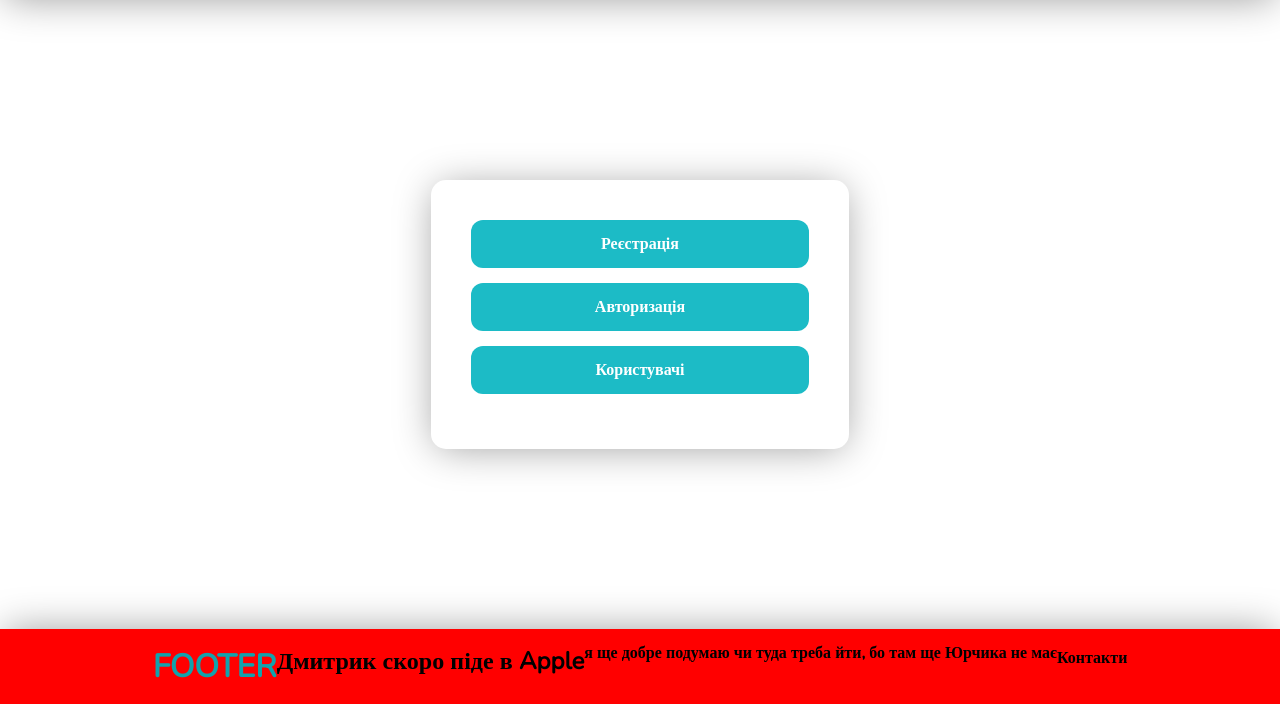
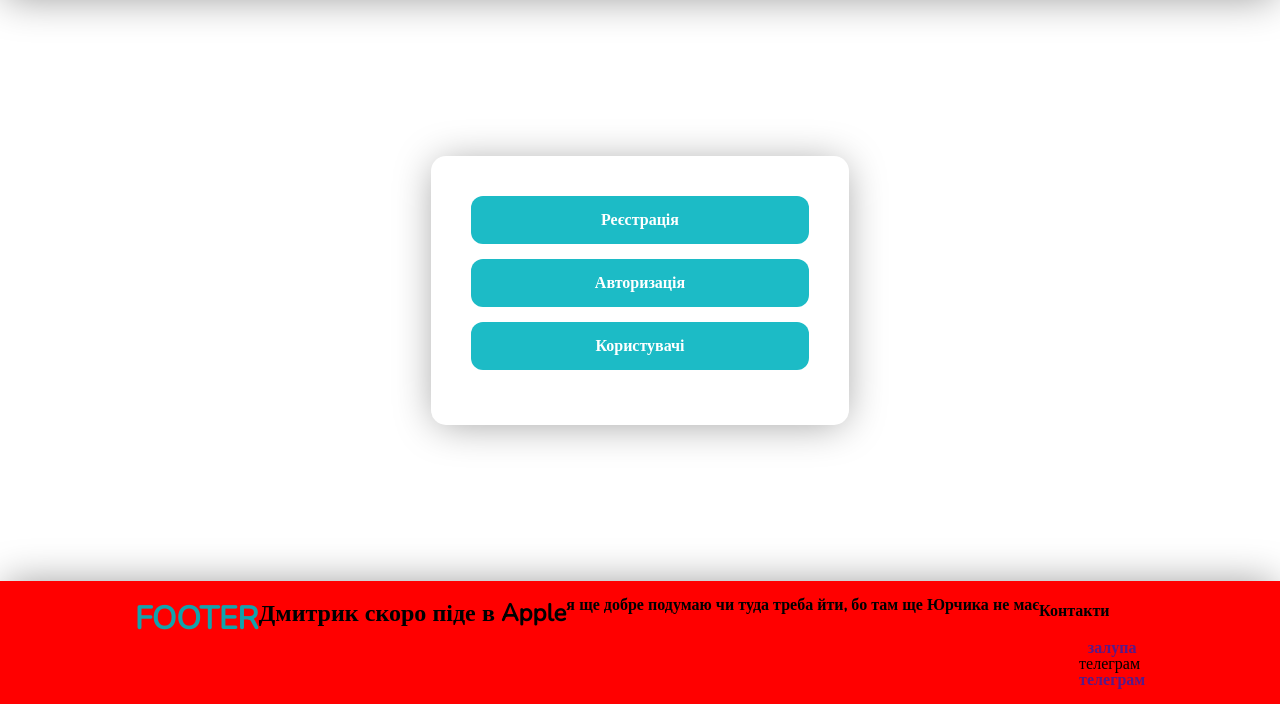
Before and after one commit to Morykvas/git, a PHP site: page /project-shop/index.php in a window 1280 px wide. Shown: the part 96-800 px from the top of the page. Run offline with PHP 8.4, Linux system fonts and the light colour scheme; some libraries are stand-ins or nearby versions.

Commit message:
йобаний телеграм та вайбер

```diff
--- a/footer.php
+++ b/footer.php
@@ -9,7 +9,8 @@
                         <div class="wrapper-contact">
                             <h4>Контакти</h4>
                             <ul>
-
+                                <li><a href="">залупа</a></li>
+                                <li>телеграм<a href="">телеграм</a></li>
                             </ul>
                         </div>
                     </div>
```
